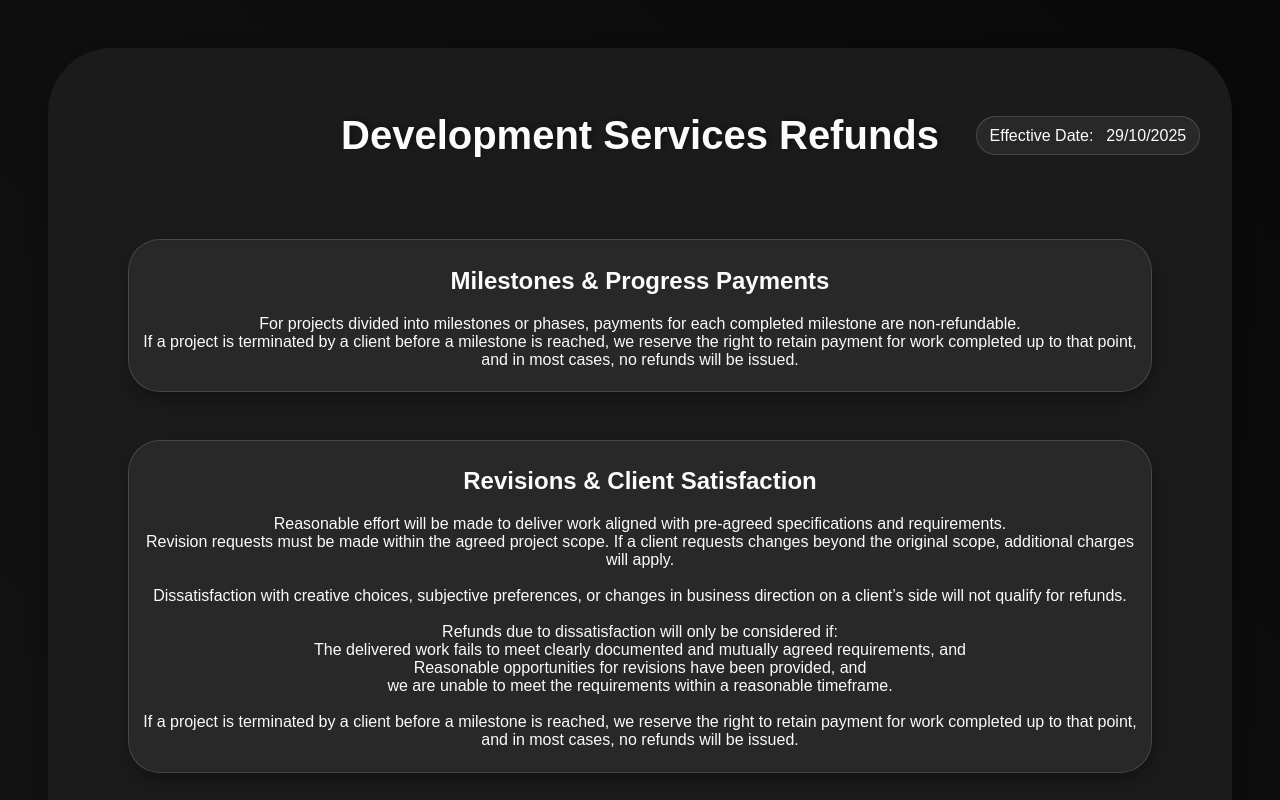
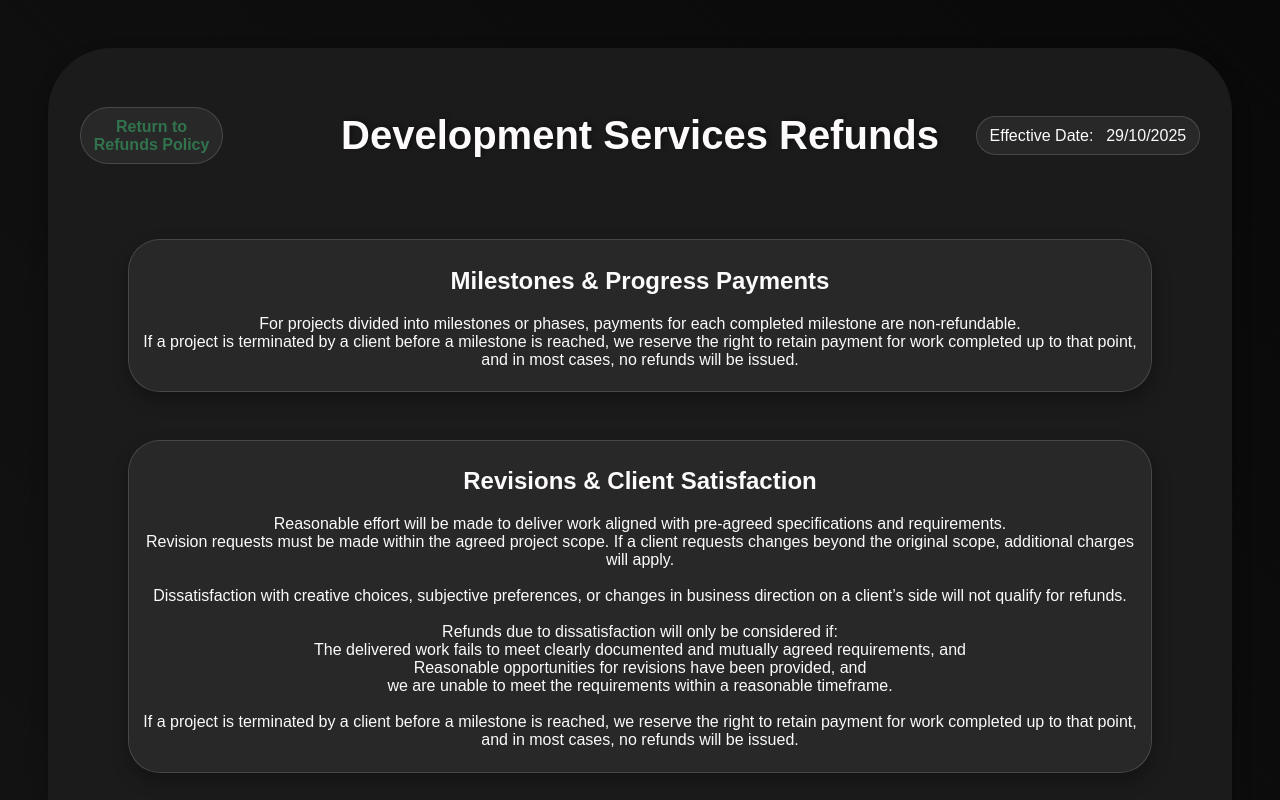
Before and after one commit to AxiumLumina/AxiumLumina.github.io, a plain HTML site: page policies/refunds/development.html in a window 1280 px wide. Shown: the top 800 px of the page. Drawn offline with Linux system fonts and the light colour scheme.

Commit message:
feat: Add "return to refund policy" button.

```diff
--- a/policies/refunds/development.html
+++ b/policies/refunds/development.html
@@ -15,6 +15,9 @@
                     <p>Effective Date:</p>
                     <p>29/10/2025</p>
                 </div>
+				<div class="policy-return">
+					<a href="./">Return to<br>Refunds Policy</a>
+				</div>
             </div>
 
             <div class="policy-content">
```
